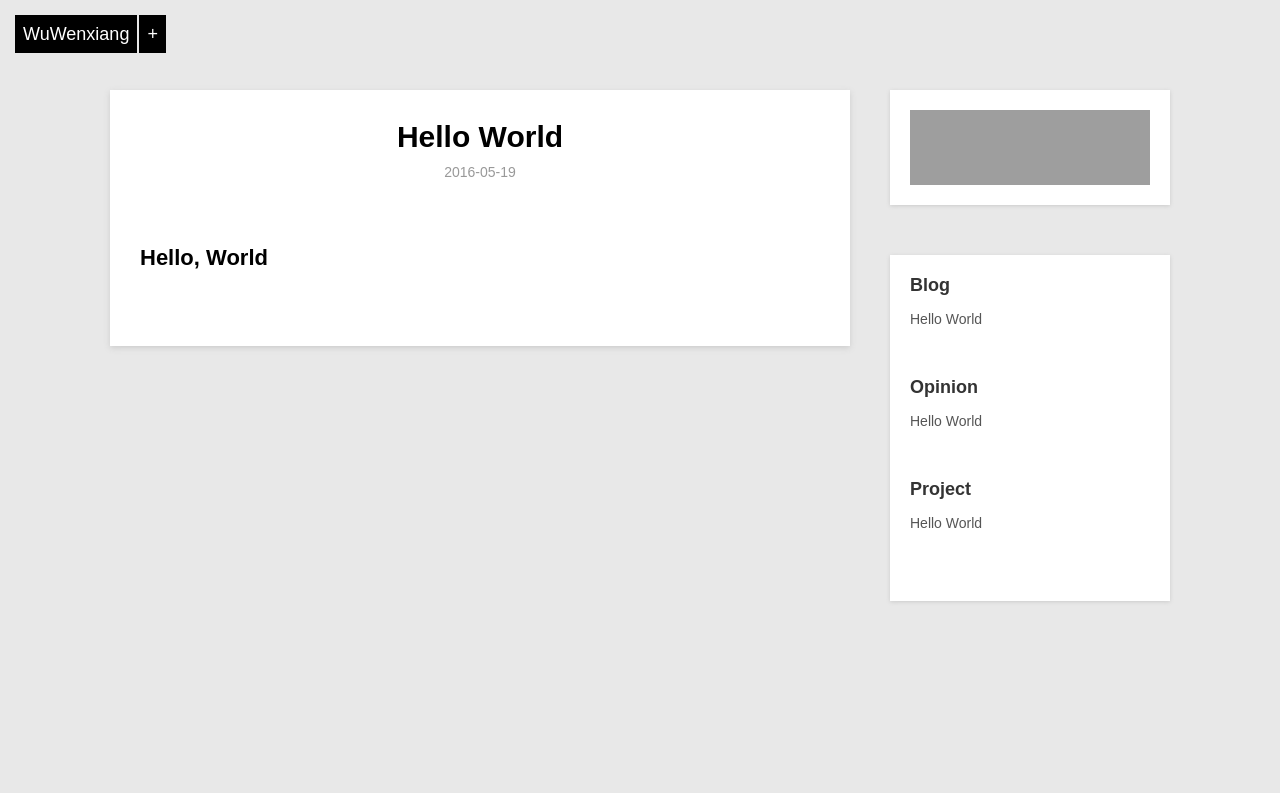
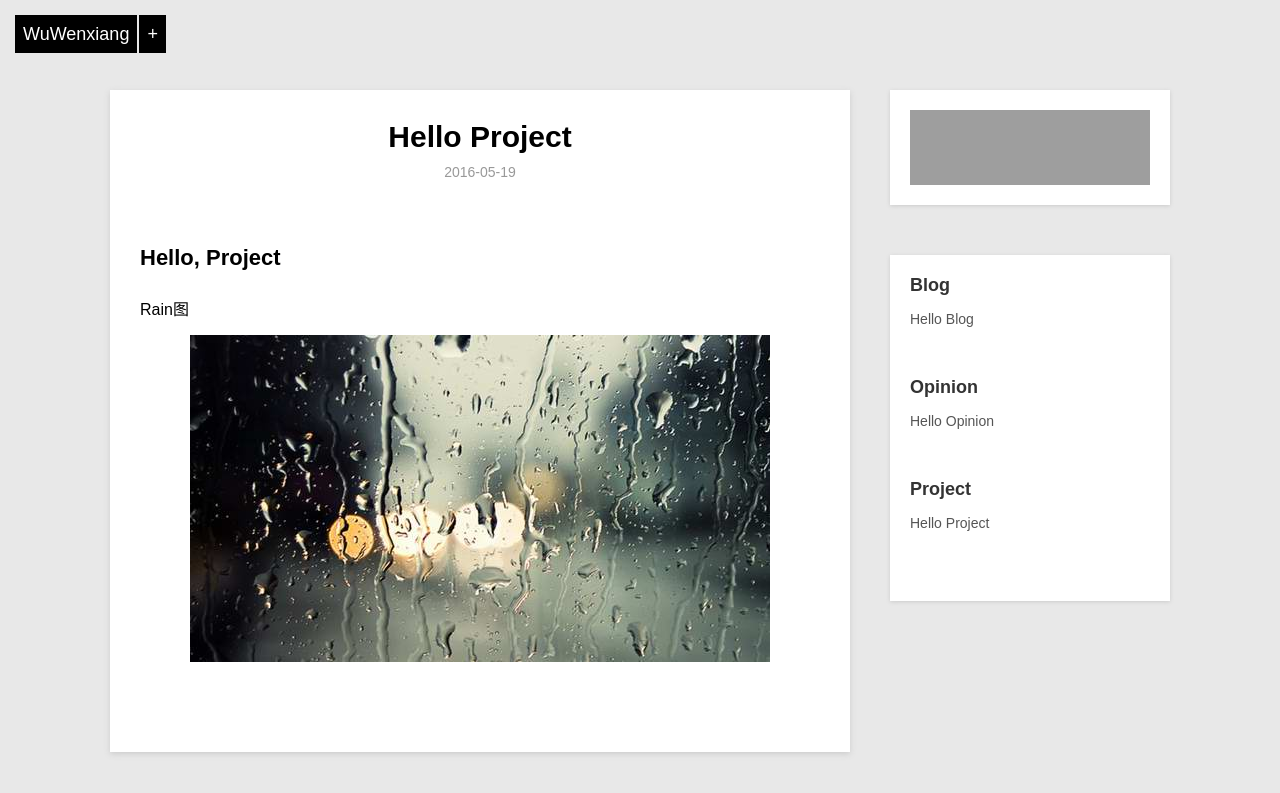
Before and after one commit to wu-wenxiang/wu-wenxiang.github.io, a Jekyll site: the page built from _posts/project/2016-05-19-hello-world.md, in a window 1280 px wide. Shown: the top 793 px of the page. Built offline with Jekyll 4.4.1, drawn with Linux system fonts in a browser that asks for light colours; Markdown is read by kramdown in place of the engine named in the settings; grey boxes are pictures that could not be loaded.

Commit message:
add pics

```diff
--- a/_posts/project/2016-05-19-hello-world.md
+++ b/_posts/project/2016-05-19-hello-world.md
@@ -1,8 +1,10 @@
 ---
 layout:         post
-title:          Hello World
+title:          Hello Project
 category:       project
 description:    Say "Hello World" to the world means you're a programmer
 ---
 
-## Hello, World
+## Hello, Project
+Rain图
+![rain](/images/other/rain.jpg)
```
Also changed, not shown: _posts/blog/2016-05-19-hello-world.md (+2 -2 lines), _posts/opinion/2016-05-19-hello-world.md (+4 -2 lines).
